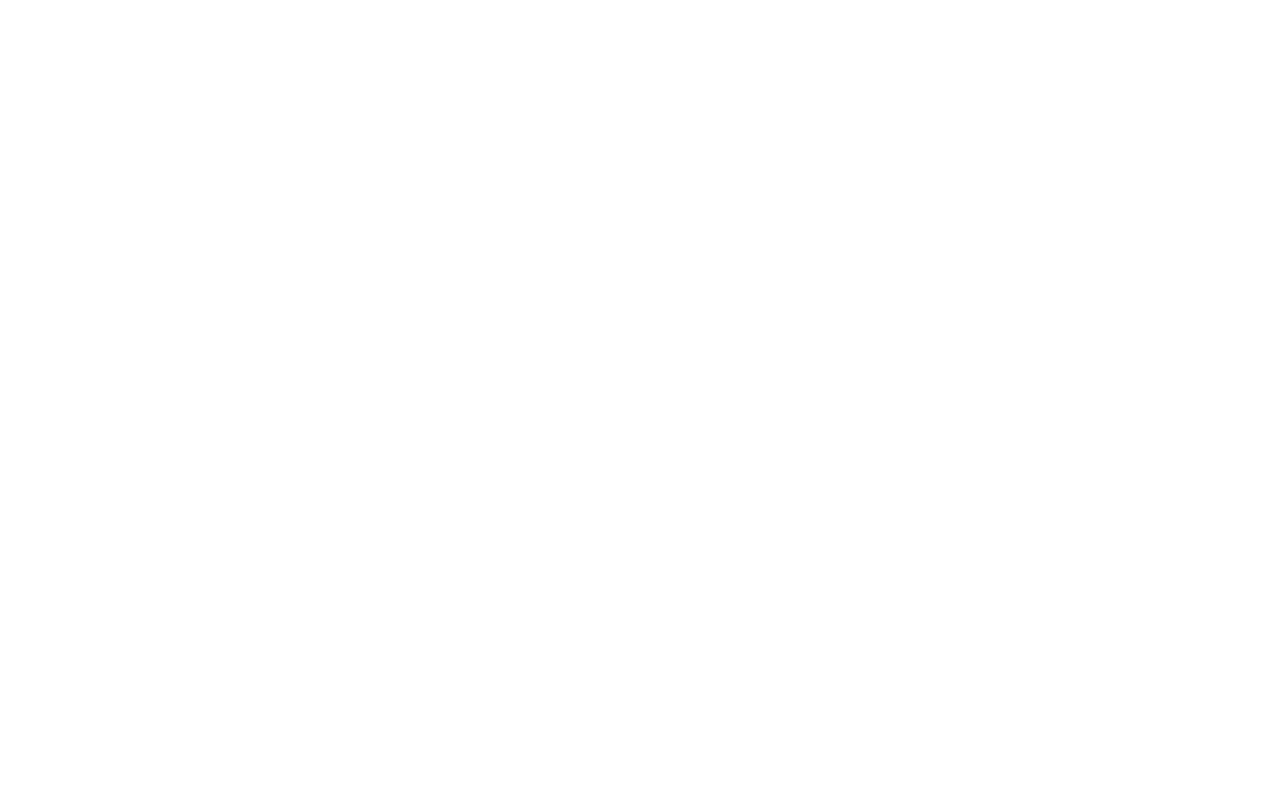
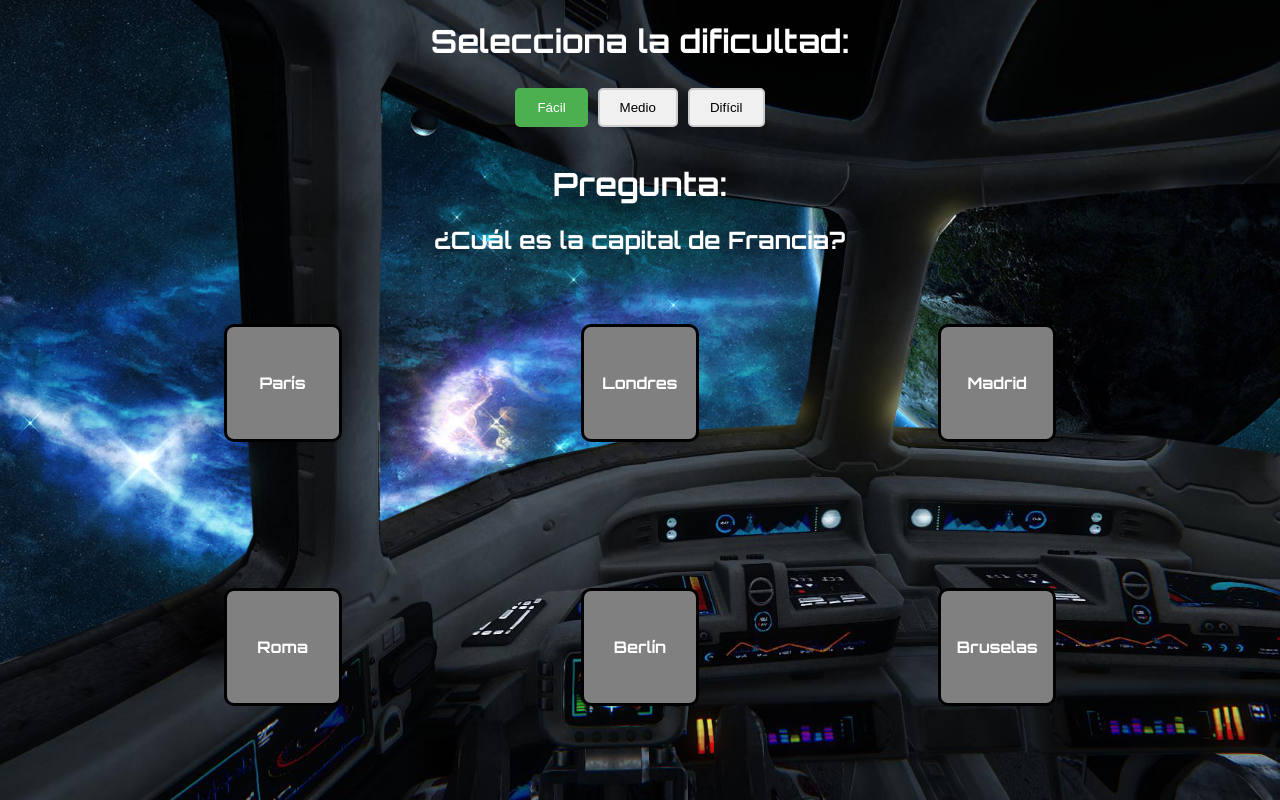
Before and after one commit to maurobarrales25/spaceship, a React (Create React App) app: page /learning in a window 1280 px wide. Before the commit this address had no page. Built offline with nearby package versions, Linux system fonts and the light colour scheme.

Commit message:
learning page structure fixed

```diff
--- a/src/App.js
+++ b/src/App.js
@@ -16,6 +16,8 @@
         <Routes>
           <Route path="/" element={<Home />} />
           <Route path="/reflex" element={<Reflex />} />
+          <Route path="/memory" element={<Memory />} />
+          <Route path="/learning" element={<Learning />} />
         </Routes>
       </Router>
     </GameProvider>
--- a/src/pages/Learning.jsx
+++ b/src/pages/Learning.jsx
@@ -169,26 +169,33 @@
     };
 
     return (
-        <div>
-            <div style={{ textAlign: 'center', marginBottom: '2rem' }}>
-                <h1>Selecciona la dificultad:</h1>
-                <button onClick={() => changeDifficulty('easy')} style={getButtonStyle('easy')}>Fácil</button>
-                <button onClick={() => changeDifficulty('medium')} style={getButtonStyle('medium')}>Medio</button>
-                <button onClick={() => changeDifficulty('hard')} style={getButtonStyle('hard')}>Difícil</button>
-            </div>
+        <div style={{
+            textAlign: 'center',
+            margin: '0',
+            padding: '0',
+            backgroundImage: 'url("/starr.jpg")',
+            backgroundSize: 'cover',
+            backgroundRepeat: 'no-repeat',
+            backgroundPosition: 'center',
+            minHeight: '100vh',
+            color: "white",
+            overflow: 'hidden'
+        }}>
+            <h1>Selecciona la dificultad:</h1>
+            <button onClick={() => changeDifficulty('easy')} style={getButtonStyle('easy')}>Fácil</button>
+            <button onClick={() => changeDifficulty('medium')} style={getButtonStyle('medium')}>Medio</button>
+            <button onClick={() => changeDifficulty('hard')} style={getButtonStyle('hard')}>Difícil</button>
 
-            <div style={{ textAlign: 'center', marginBottom: '2rem' }}>
-                <h1>Pregunta:</h1>
-                <h2>{questions[difficulty][currentQuestion].question}</h2>
-            </div>
+            <h1 style={{ marginTop: '2rem' }}>Pregunta:</h1>
+            <h2>{questions[difficulty][currentQuestion].question}</h2>
+
             <LearningMesh
                 screens={screens}
                 onScreenClick={handleOptionClick}
                 options={questions[difficulty][currentQuestion].options}
             />
-            <div style={{ textAlign: 'center', marginTop: '2rem' }}>
-                <p>{feedbackMessage}</p>
-            </div>
+
+            <p style={{ marginTop: '2rem' }}>{feedbackMessage}</p>
         </div>
     );
 };
--- a/src/pages/Memory.jsx
+++ b/src/pages/Memory.jsx
@@ -110,7 +110,18 @@
     };
 
     return (
-        <div style={{ display:"flex", flexDirection:"column", justifyContent:"center", alignItems:"center", textAlign: "center",  }}>
+        <div style={{
+            display:"flex",
+            flexDirection:"column",
+            justifyContent:"center",
+            alignItems:"center",
+            textAlign: "center",
+            backgroundImage: 'url("/starr.jpg")',
+            backgroundSize: "cover",
+            backgroundPosition: "center",
+            height: "100vh",
+            color: "white",
+        }}>
             <Header
                 title="Memory Game"
                 onStart={startGame}
--- a/src/pages/Reflex.jsx
+++ b/src/pages/Reflex.jsx
@@ -93,7 +93,7 @@
             justifyContent: "center",
             alignItems: "center",
             textAlign: "center",
-            backgroundImage: 'url("/interiorship.jpg")',
+            backgroundImage: 'url("/starr.jpg")',
             backgroundSize: "cover",
             backgroundPosition: "center",
             height: "100vh",
```
Also changed, not shown: public/interiorship.jpg (deleted), public/starr.jpg (added).
